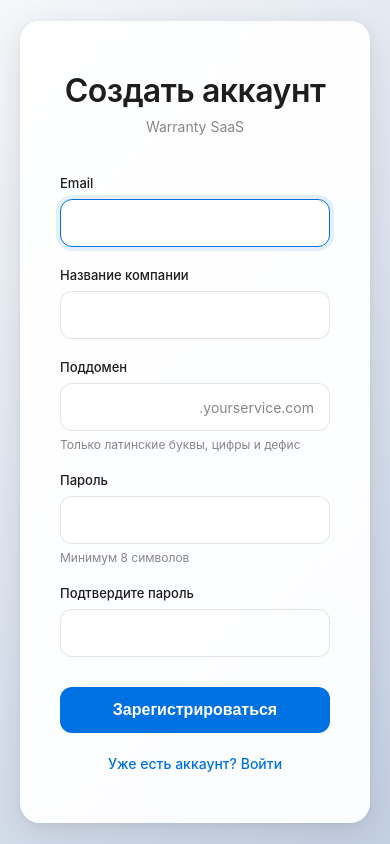
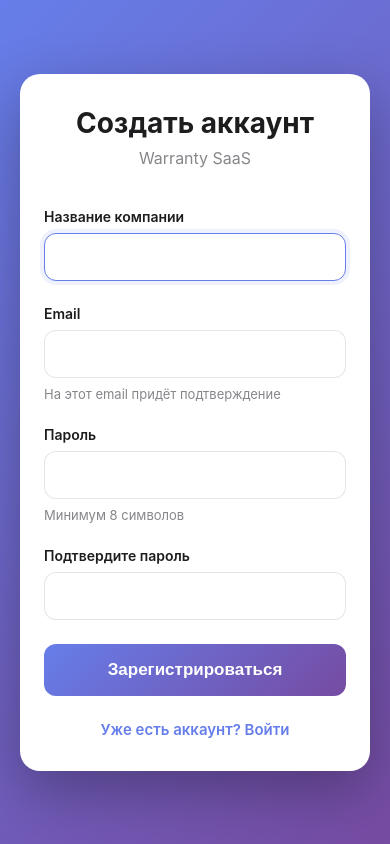
Before and after one commit to floorservicemsk-spec/otzuv, a PHP site: page /register.php in a window 390 px wide. Run offline with PHP 8.4, Linux system fonts and the light colour scheme.

Commit message:
Update register.php - remove subdomain, add form_id generation
- Remove subdomain field from registration
- Auto-generate unique 14-char form_id
- Simplified registration form (only company, email, password)
- Form URL: yourservice.com/form/{form_id}
- Update admin notification email with form URL
- Clean Apple-style UI

```diff
--- a/saas/database.sql
+++ b/saas/database.sql
@@ -16,7 +16,7 @@ CREATE TABLE `users` (
   `email` varchar(255) NOT NULL,
   `password` varchar(255) NOT NULL,
   `role` enum('admin','client') NOT NULL DEFAULT 'client',
-  `subdomain` varchar(100) NOT NULL,
+  `form_id` varchar(32) NOT NULL COMMENT 'Уникальный ID формы для URL',
   `company_name` varchar(255) DEFAULT NULL,
   `status` enum('pending','approved','rejected','suspended') NOT NULL DEFAULT 'pending',
   `created_at` timestamp NOT NULL DEFAULT CURRENT_TIMESTAMP,
@@ -24,7 +24,7 @@ CREATE TABLE `users` (
   `last_login` timestamp NULL DEFAULT NULL,
   PRIMARY KEY (`id`),
   UNIQUE KEY `email` (`email`),
-  UNIQUE KEY `subdomain` (`subdomain`),
+  UNIQUE KEY `form_id` (`form_id`),
   KEY `status` (`status`),
   KEY `role` (`role`)
 ) ENGINE=InnoDB DEFAULT CHARSET=utf8mb4 COLLATE=utf8mb4_unicode_ci;
--- a/saas/register.php
+++ b/saas/register.php
@@ -1,28 +1,21 @@
 <?php
 /**
- * Страница регистрации
+ * Страница регистрации (Версия 2.0 - без поддоменов)
  */
 define('SAAS_SYSTEM', true);
 require_once 'config.php';
 
-// Если уже авторизован, перенаправляем
-if (isset($_SESSION['user_id'])) {
-    redirect(BASE_URL . '/dashboard/index.php');
-}
-
 $error = '';
 $success = '';
 
-// Обработка регистрации
 if ($_SERVER['REQUEST_METHOD'] === 'POST' && isset($_POST['register'])) {
     $email = trim($_POST['email'] ?? '');
     $password = $_POST['password'] ?? '';
     $password_confirm = $_POST['password_confirm'] ?? '';
     $company_name = trim($_POST['company_name'] ?? '');
-    $subdomain = strtolower(trim($_POST['subdomain'] ?? ''));
 
     // Валидация
-    if (empty($email) || empty($password) || empty($company_name) || empty($subdomain)) {
+    if (empty($email) || empty($password) || empty($company_name)) {
         $error = 'Пожалуйста, заполните все поля';
     } elseif ($password !== $password_confirm) {
         $error = 'Пароли не совпадают';
@@ -30,10 +23,6 @@ if ($_SERVER['REQUEST_METHOD'] === 'POST' && isset($_POST['register'])) {
         $error = 'Пароль должен содержать минимум 8 символов';
     } elseif (!filter_var($email, FILTER_VALIDATE_EMAIL)) {
         $error = 'Неверный формат email';
-    } elseif (!preg_match('/^[a-z0-9-]+$/', $subdomain)) {
-        $error = 'Поддомен может содержать только латинские буквы, цифры и дефис';
-    } elseif (strlen($subdomain) < 3 || strlen($subdomain) > 20) {
-        $error = 'Поддомен должен содержать от 3 до 20 символов';
     } else {
         // Проверка на существование email
         $stmt = $pdo->prepare("SELECT id FROM users WHERE email = ?");
@@ -42,39 +31,51 @@ if ($_SERVER['REQUEST_METHOD'] === 'POST' && isset($_POST['register'])) {
         if ($stmt->fetch()) {
             $error = 'Этот email уже зарегистрирован';
         } else {
-            // Проверка доступности поддомена
-            if (!isSubdomainAvailable($subdomain, $pdo)) {
-                $error = 'Этот поддомен уже занят';
-            } else {
+            // Генерация уникального form_id (14 символов)
+            $form_id = bin2hex(random_bytes(7));
+
+            // Проверка уникальности form_id
+            $stmt = $pdo->prepare("SELECT id FROM users WHERE form_id = ?");
+            $stmt->execute([$form_id]);
+
+            while ($stmt->fetch()) {
+                $form_id = bin2hex(random_bytes(7));
+                $stmt = $pdo->prepare("SELECT id FROM users WHERE form_id = ?");
+                $stmt->execute([$form_id]);
+            }
+
             // Создание аккаунта
             $hashed_password = password_hash($password, PASSWORD_DEFAULT);
 
             $stmt = $pdo->prepare("
-                    INSERT INTO users (email, password, company_name, subdomain, status, role)
+                INSERT INTO users (email, password, company_name, form_id, status, role)
                 VALUES (?, ?, ?, ?, 'pending', 'client')
             ");
 
             try {
-                    $stmt->execute([$email, $hashed_password, $company_name, $subdomain]);
+                $stmt->execute([$email, $hashed_password, $company_name, $form_id]);
+
+                // URL формы пользователя
+                $form_url = PROTOCOL . MAIN_DOMAIN . '/form/' . $form_id;
 
                 // Отправка уведомления администратору
                 $admin_message = "
                     <h2>Новая заявка на регистрацию</h2>
                     <p><strong>Email:</strong> {$email}</p>
                     <p><strong>Компания:</strong> {$company_name}</p>
-                        <p><strong>Поддомен:</strong> {$subdomain}</p>
+                    <p><strong>URL формы:</strong> <a href='{$form_url}'>{$form_url}</a></p>
+                    <p><strong>Form ID:</strong> {$form_id}</p>
                     <p><a href='" . BASE_URL . "/admin/users.php'>Перейти к управлению пользователями</a></p>
                 ";
 
-                    sendEmail(ADMIN_EMAIL, REGISTRATION_EMAIL_SUBJECT, $admin_message);
+                sendEmail(ADMIN_EMAIL, 'Новая заявка на регистрацию', $admin_message);
 
-                    logActivity('register', 'Новая регистрация: ' . $email, null);
-
-                    redirect(BASE_URL . '/login.php?registered=1');
+                $success = 'Заявка отправлена! Ожидайте подтверждения администратора на email.';
+                logActivity(null, 'user_registered', "Новая регистрация: {$email}");
 
             } catch (PDOException $e) {
-                    $error = 'Ошибка при создании аккаунта. Попробуйте позже.';
-                }
+                $error = 'Ошибка при регистрации. Попробуйте ещё раз.';
+                error_log("Registration error: " . $e->getMessage());
             }
         }
     }
@@ -95,25 +96,21 @@ if ($_SERVER['REQUEST_METHOD'] === 'POST' && isset($_POST['register'])) {
 
         body {
             font-family: -apple-system, BlinkMacSystemFont, 'SF Pro Display', 'Segoe UI', Roboto, Arial, sans-serif;
-            background: linear-gradient(135deg, #f5f7fa 0%, #c3cfe2 100%);
+            background: linear-gradient(135deg, #667eea 0%, #764ba2 100%);
+            display: flex;
+            justify-content: center;
+            align-items: center;
             min-height: 100vh;
-            display: flex;
-            align-items: center;
-            justify-content: center;
             padding: 20px;
         }
 
         .register-container {
-            background: rgba(255, 255, 255, 0.95);
-            backdrop-filter: blur(20px) saturate(180%);
+            background: white;
             border-radius: 20px;
-            box-shadow:
-                0 8px 32px rgba(0, 0, 0, 0.1),
-                0 2px 8px rgba(0, 0, 0, 0.05),
-                inset 0 1px 0 rgba(255, 255, 255, 0.6);
-            padding: 50px 40px;
+            box-shadow: 0 20px 60px rgba(0, 0, 0, 0.3);
             width: 100%;
-            max-width: 500px;
+            max-width: 450px;
+            padding: 48px 40px;
         }
 
         .logo {
@@ -123,123 +120,110 @@ if ($_SERVER['REQUEST_METHOD'] === 'POST' && isset($_POST['register'])) {
 
         .logo h1 {
             font-size: 32px;
-            font-weight: 600;
+            font-weight: 700;
             color: #1d1d1f;
-            letter-spacing: -0.5px;
+            margin-bottom: 8px;
         }
 
         .logo p {
-            font-size: 14px;
             color: #86868b;
-            margin-top: 8px;
+            font-size: 16px;
+        }
+
+        .alert {
+            padding: 16px;
+            border-radius: 12px;
+            margin-bottom: 24px;
+            font-size: 15px;
+        }
+
+        .alert-error {
+            background: rgba(255, 59, 48, 0.15);
+            border: 1px solid #ff3b30;
+            color: #ff3b30;
+        }
+
+        .alert-success {
+            background: rgba(52, 199, 89, 0.15);
+            border: 1px solid #34c759;
+            color: #34c759;
         }
 
         .form-group {
-            margin-bottom: 20px;
+            margin-bottom: 24px;
         }
 
         .form-group label {
             display: block;
-            font-size: 13px;
-            font-weight: 500;
+            font-weight: 600;
+            font-size: 14px;
+            margin-bottom: 8px;
             color: #1d1d1f;
-            margin-bottom: 8px;
         }
 
         .form-group input {
             width: 100%;
             padding: 14px 16px;
-            background: rgba(255, 255, 255, 0.7);
             border: 1px solid rgba(0, 0, 0, 0.1);
             border-radius: 12px;
             font-size: 16px;
             transition: all 0.3s ease;
-            outline: none;
         }
 
         .form-group input:focus {
-            background: white;
-            border-color: #0071e3;
-            box-shadow: 0 0 0 4px rgba(0, 113, 227, 0.1);
-        }
-
-        .subdomain-input {
-            position: relative;
-        }
-
-        .subdomain-input input {
-            padding-right: 180px;
-        }
-
-        .subdomain-suffix {
-            position: absolute;
-            right: 16px;
-            top: 50%;
-            transform: translateY(-50%);
-            color: #86868b;
-            font-size: 14px;
-            pointer-events: none;
+            outline: none;
+            border-color: #667eea;
+            box-shadow: 0 0 0 4px rgba(102, 126, 234, 0.1);
         }
 
         .hint {
-            font-size: 12px;
+            font-size: 13px;
             color: #86868b;
-            margin-top: 6px;
+            margin-top: 8px;
         }
 
         .btn {
             width: 100%;
-            padding: 14px;
-            background: #0071e3;
+            padding: 16px;
+            background: linear-gradient(135deg, #667eea 0%, #764ba2 100%);
             color: white;
             border: none;
             border-radius: 12px;
-            font-size: 16px;
+            font-size: 17px;
             font-weight: 600;
             cursor: pointer;
             transition: all 0.3s ease;
-            margin-top: 10px;
         }
 
         .btn:hover {
-            background: #0077ed;
-            transform: translateY(-1px);
-            box-shadow: 0 8px 20px rgba(0, 113, 227, 0.3);
-        }
-
-        .btn:active {
-            transform: translateY(0);
-        }
-
-        .alert {
-            padding: 14px 16px;
-            border-radius: 12px;
-            margin-bottom: 20px;
-            font-size: 14px;
-        }
-
-        .alert-error {
-            background: #fff5f5;
-            border: 1px solid #feb2b2;
-            color: #c53030;
+            transform: translateY(-2px);
+            box-shadow: 0 10px 25px rgba(102, 126, 234, 0.4);
         }
 
         .login-link {
             text-align: center;
-            margin-top: 20px;
+            margin-top: 24px;
+            font-size: 15px;
         }
 
         .login-link a {
-            color: #0071e3;
+            color: #667eea;
             text-decoration: none;
-            font-size: 14px;
-            font-weight: 500;
-            transition: color 0.3s ease;
+            font-weight: 600;
         }
 
         .login-link a:hover {
-            color: #0077ed;
             text-decoration: underline;
+        }
+
+        @media (max-width: 480px) {
+            .register-container {
+                padding: 32px 24px;
+            }
+
+            .logo h1 {
+                font-size: 28px;
+            }
         }
     </style>
 </head>
@@ -254,24 +238,21 @@ if ($_SERVER['REQUEST_METHOD'] === 'POST' && isset($_POST['register'])) {
             <div class="alert alert-error"><?= h($error) ?></div>
         <?php endif; ?>
 
+        <?php if ($success): ?>
+            <div class="alert alert-success"><?= h($success) ?></div>
+        <?php else: ?>
             <form method="POST" action="">
+                <input type="hidden" name="csrf_token" value="<?= generateCSRFToken() ?>">
+
                 <div class="form-group">
-                <label for="email">Email</label>
-                <input type="email" id="email" name="email" required autofocus value="<?= h($_POST['email'] ?? '') ?>">
+                    <label for="company_name">Название компании</label>
+                    <input type="text" id="company_name" name="company_name" required autofocus value="<?= h($_POST['company_name'] ?? '') ?>">
                 </div>
 
                 <div class="form-group">
-                <label for="company_name">Название компании</label>
-                <input type="text" id="company_name" name="company_name" required value="<?= h($_POST['company_name'] ?? '') ?>">
-            </div>
-
-            <div class="form-group">
-                <label for="subdomain">Поддомен</label>
-                <div class="subdomain-input">
-                    <input type="text" id="subdomain" name="subdomain" pattern="[a-z0-9-]+" required value="<?= h($_POST['subdomain'] ?? '') ?>">
-                    <span class="subdomain-suffix">.<?= MAIN_DOMAIN ?></span>
-                </div>
-                <p class="hint">Только латинские буквы, цифры и дефис</p>
+                    <label for="email">Email</label>
+                    <input type="email" id="email" name="email" required value="<?= h($_POST['email'] ?? '') ?>">
+                    <p class="hint">На этот email придёт подтверждение</p>
                 </div>
 
                 <div class="form-group">
@@ -287,6 +268,7 @@ if ($_SERVER['REQUEST_METHOD'] === 'POST' && isset($_POST['register'])) {
 
                 <button type="submit" name="register" class="btn">Зарегистрироваться</button>
             </form>
+        <?php endif; ?>
 
         <div class="login-link">
             <a href="login.php">Уже есть аккаунт? Войти</a>
```
Also changed, not shown: saas/register_old.php (added, +296 -0 lines). Lines whose indentation alone changed are shown as unchanged.
